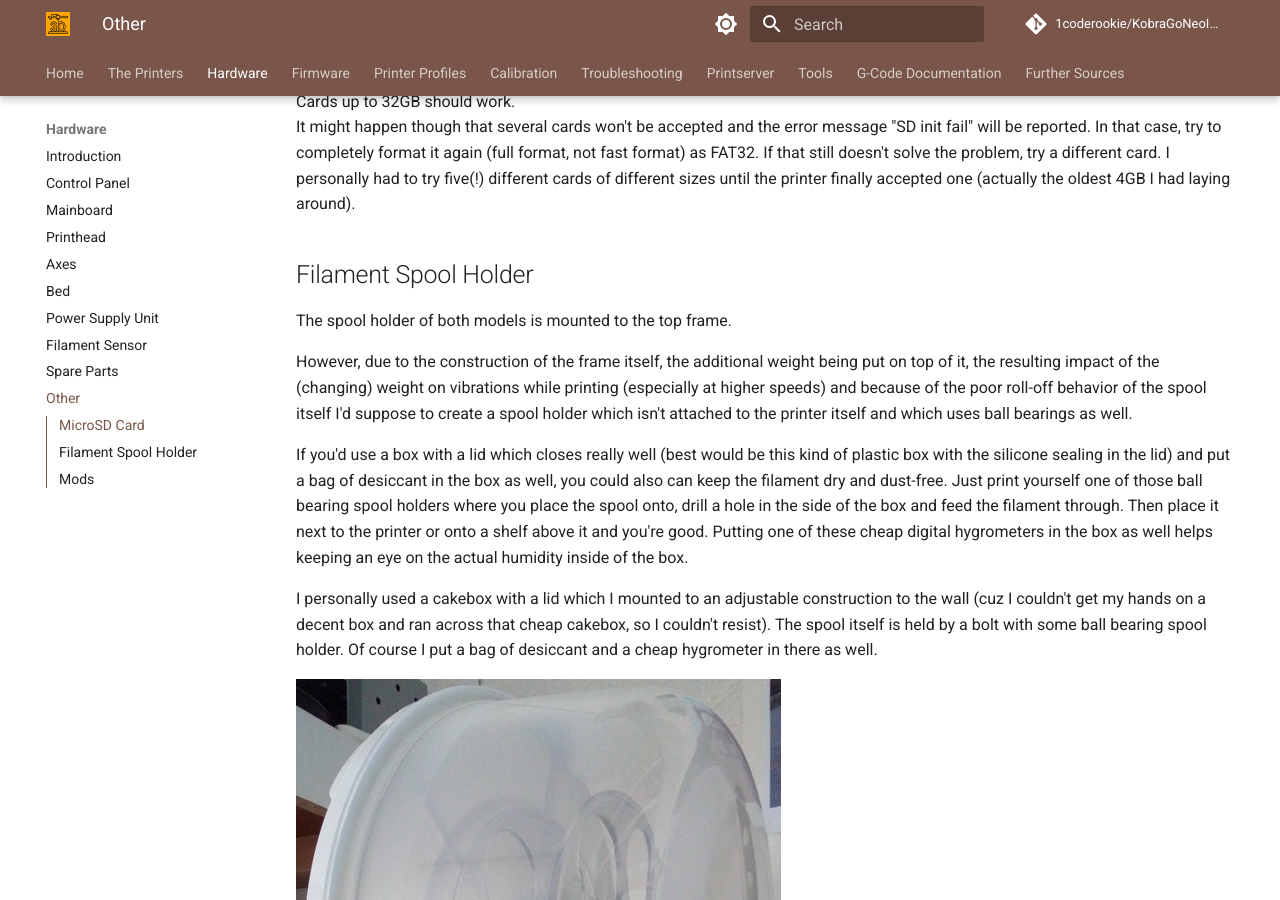
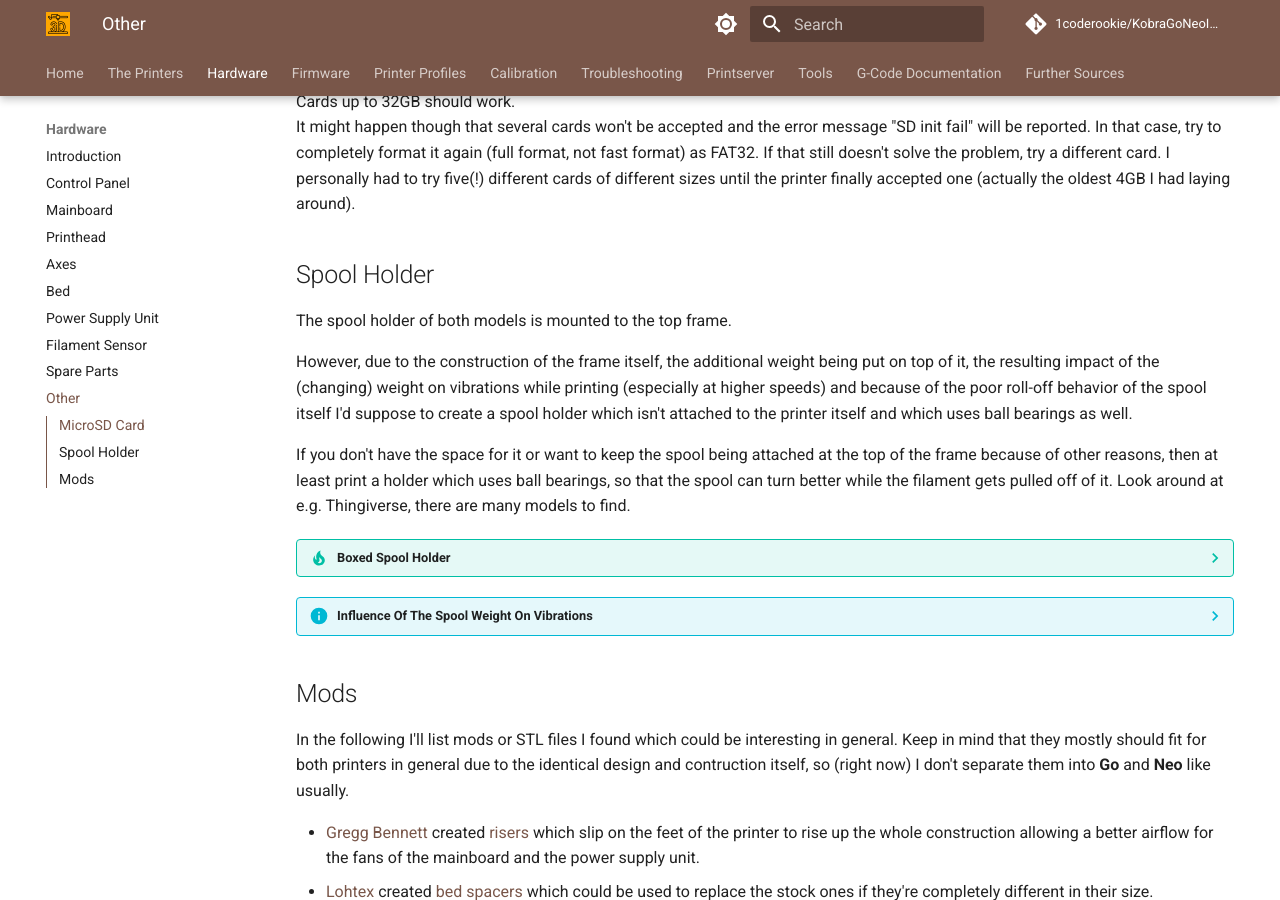
Before and after one commit to 1coderookie/KobraGoNeoInsights, an MkDocs documentation site: the page built from docs/hardware/other.md, in a window 1280 px wide and 900 px high, scrolled down 337 px. Built offline with MkDocs 1.6.1 and Material for MkDocs 9.7.7, drawn with Linux system fonts in a browser that asks for light colours; comment, search, counter and statistics services are not loaded; some of the changed lines change nothing that is shown.

Commit message:
Update other.md

```diff
--- a/docs/hardware/other.md
+++ b/docs/hardware/other.md
@@ -8,22 +8,45 @@
 The printers are shipped with a 8GB microSD card. If you need to replace that card with a new one, make sure to format it as FAT32. Cards up to 32GB should work.
 It might happen though that several cards won't be accepted and the error message "SD init fail" will be reported. In that case, try to completely format it again (full format, not fast format) as FAT32. If that still doesn't solve the problem, try a different card. I personally had to try five(!) different cards of different sizes until the printer finally accepted one (actually the oldest 4GB I had laying around).
 
-## Filament Spool Holder
+## Spool Holder
 The spool holder of both models is mounted to the top frame.
 
 However, due to the construction of the frame itself, the additional weight being put on top of it, the resulting impact of the (changing) weight on vibrations while printing (especially at higher speeds) and because of the poor roll-off behavior of the spool itself I'd suppose to create a spool holder which isn't attached to the printer itself and which uses ball bearings as well.
 
-If you'd use a box with a lid which closes really well (best would be this kind of plastic box with the silicone sealing in the lid) and put a bag of desiccant in the box as well, you could also can keep the filament dry and dust-free. Just print yourself one of those ball bearing spool holders where you place the spool onto, drill a hole in the side of the box and feed the filament through. Then place it next to the printer or onto a shelf above it and you're good. Putting one of these cheap digital hygrometers in the box as well helps keeping an eye on the actual humidity inside of the box.
+If you don't have the space for it or want to keep the spool being attached at the top of the frame because of other reasons, then at least print a holder which uses ball bearings, so that the spool can turn better while the filament gets pulled off of it. Look around at e.g. Thingiverse, there are many models to find.
 
-I personally used a cakebox with a lid which I mounted to an adjustable construction to the wall (cuz I couldn't get my hands on a decent box and ran across that cheap cakebox, so I couldn't resist). The spool itself is held by a bolt with some ball bearing spool holder. Of course I put a bag of desiccant and a cheap hygrometer in there as well.
+??? tip "Boxed Spool Holder"
 
-![Cakebox holder front](../assets/images/cakebox-holder_front_web.jpg)
+    If you'd use a box with a lid which closes really well (best would be this kind of plastic box with the silicone sealing in the lid) and put a bag of desiccant in the box as well, you could also can keep the filament dry and dust-free. Just print yourself one of those ball bearing spool holders where you place the spool onto, drill a hole in the side of the box and feed the filament through. Then place it next to the printer or onto a shelf above it and you're good. Putting one of these cheap digital hygrometers in the box as well helps keeping an eye on the actual humidity inside of the box.
 
-![Cakebox holder open](../assets/images/cakebox-holder_open_web.jpg)
+    I personally used a cakebox with a lid which I mounted to an adjustable construction to the wall (cuz I couldn't get my hands on a decent box and ran across that cheap cakebox, so I couldn't resist). The spool itself is held by a bolt with some ball bearing spool holder. Of course I put a bag of desiccant and a cheap hygrometer in there as well.
 
-![Cakebox holder back](../assets/images/cakebox-holder_back_web.jpg)
+    ![Cakebox holder front](../assets/images/cakebox-holder_front_web.jpg)
 
-If you don't have the space for it or want to keep the spool being attached at the top of the frame because of other reasons, then at least print a holder which uses ball bearings, so that the spool can turn better while the filament gets pulled off of it. Look around at e.g. Thingiverse, there are many models to find.
+    ![Cakebox holder open](../assets/images/cakebox-holder_open_web.jpg)
+
+    ![Cakebox holder back](../assets/images/cakebox-holder_back_web.jpg)
+
+??? info "Influence Of The Spool Weight On Vibrations"
+
+    I personally don't like the spool being attached to the top of the frame. Even though I do see the 'value' of it in saving space around the printer, I personally think that adding 1kg (or even 2kg as some people mount a second one on top as well) to this kind of construction isn't the best idea.
+
+    The construction itself isn't the most rigid one anyway, and the higher the x-axis gantry rises along the z-axis, the stronger the vibrations become which are caused by the moving parts. Adding another kilogram or even more to the top now will enhance this effect, which will become even bigger when printing with higher speeds. Plus, the changing weight of the spool (due to the filament being used) causes a changing pattern of these vibrations.
+
+    By using Klipper and the Input Shaper functionality, we can measure the vibrations and apply certain algorithms to compensate them. But due to the fact that the patterns of these vibrations alter with the changing weight of the spool(s), it's kinda counterproductive to mount the spool(s) on top.
+    As I didn't had an empty and a full spool to test the vibrations for investigating this problem, a friend of mine was so kind to run these tests. Even though he uses a Creality Ender3 V2 Neo and not a Kobra Go or Neo, the results are pretty impressive and allow to assume that the behaviour will be somewhat similar due to the same constructions of the printers.
+    I don't know *how much* this affects the outcome of the printed model in real life at the end, but as we try to eliminate factors that might have a negative effect anyway, I just wanted to show you this for making you aware of it.
+    So the following images show the outcomes of the Input Shaper measurements with an ADXL345 sensor being used. The first two images show the vibrations of the x-axis test with a full 1kg spool and an empty spool, the next two images show the belonging results for the y-axis.
+
+    ![Full X](../assets/images/Full_X.png)
+
+    ![Empty X](../assets/images/Empty_X.png)
+
+    ![Full Y](../assets/images/Full_Y.png)
+
+    ![Empty Y](../assets/images/Empty_Y.png)
+
+
 
 ## Mods
 In the following I'll list mods or STL files I found which could be interesting in general. Keep in mind that they mostly should fit for both printers in general due to the identical design and contruction itself, so (right now) I don't separate them into **Go** and **Neo** like usually.
```
